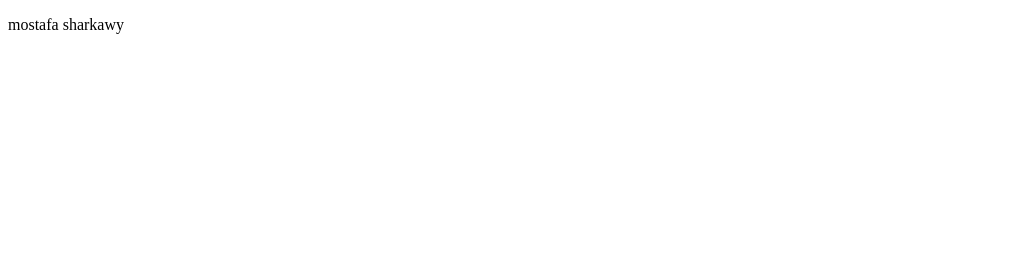
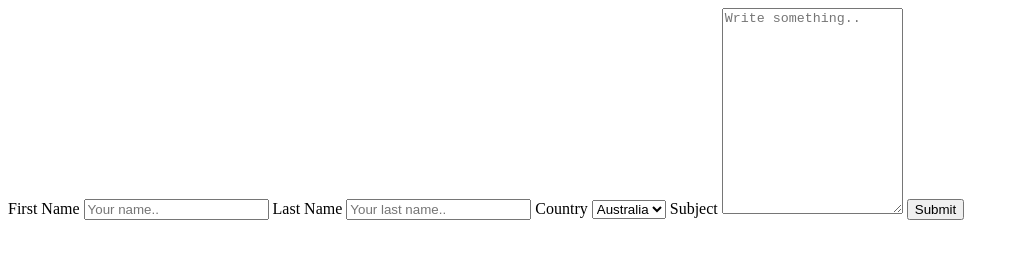
Before and after one commit to Mohamed503020/GitHupProject, a plain HTML site: page conntact.html in a window 1280 px wide. Shown: the whole page, without its empty margins (0-1019 px from the left). Drawn offline with Linux system fonts and the light colour scheme.

Commit message:
update contact page

```diff
--- a/conntact.html
+++ b/conntact.html
@@ -7,6 +7,29 @@
     <title>Document</title>
 </head>
 <body>
-    <p>mostafa sharkawy</p>
+
+    <div class="container">
+        <form action="action_page.php">
+
+          <label for="fname">First Name</label>
+          <input type="text" id="fname" name="firstname" placeholder="Your name..">
+
+          <label for="lname">Last Name</label>
+          <input type="text" id="lname" name="lastname" placeholder="Your last name..">
+
+          <label for="country">Country</label>
+          <select id="country" name="country">
+            <option value="australia">Australia</option>
+            <option value="canada">Canada</option>
+            <option value="usa">USA</option>
+          </select>
+
+          <label for="subject">Subject</label>
+          <textarea id="subject" name="subject" placeholder="Write something.." style="height:200px"></textarea>
+
+          <input type="submit" value="Submit">
+
+        </form>
+      </div>
 </body>
 </html>
```
